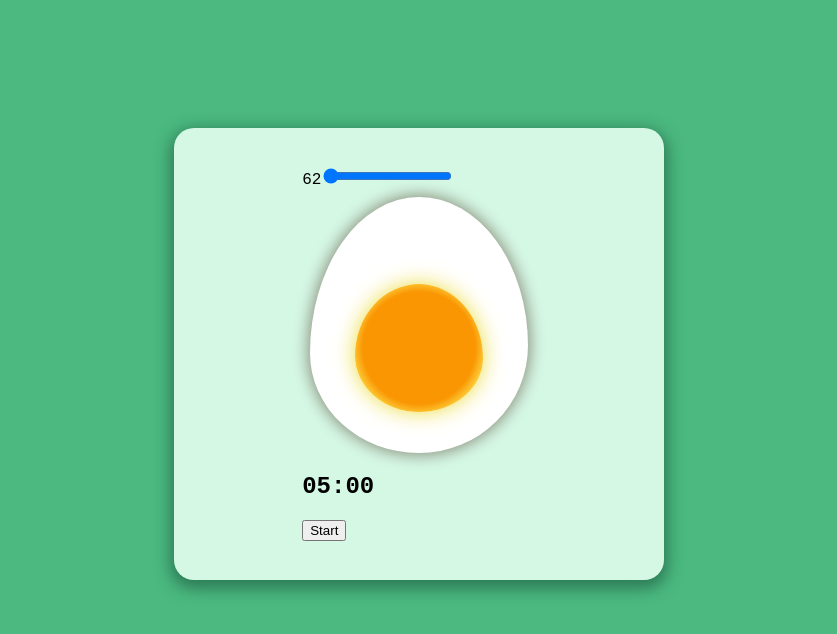
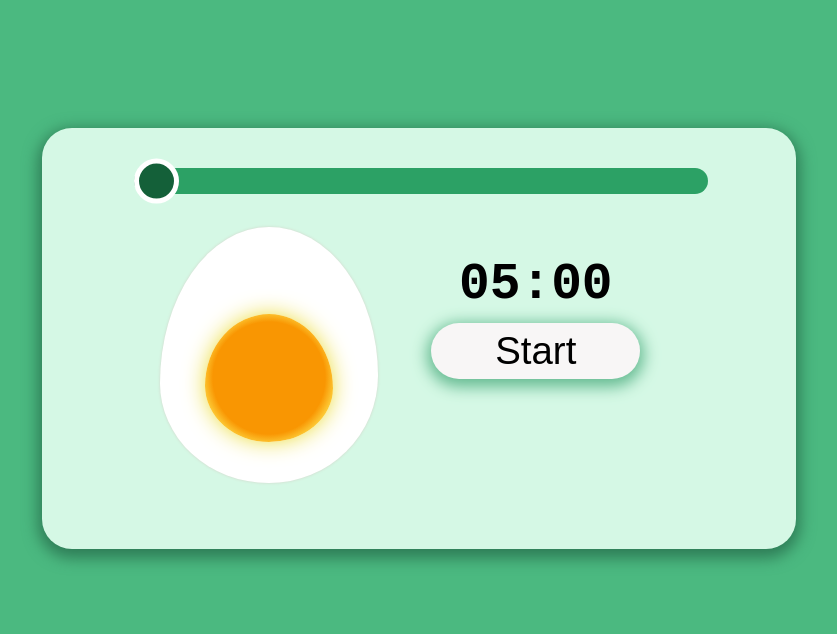
Before and after one commit to juliamanska/egg-timer-react, a React (Create React App) app: page / in a window 1280 px wide. Shown: the top 634 px of the page, without its empty margins (221-1058 px from the left). Built offline with nearby package versions, Linux system fonts and the light colour scheme.

Commit message:
Add style for a better general look of the timer

```diff
--- a/src/App.css
+++ b/src/App.css
@@ -40,8 +40,8 @@
 .timer{
   margin: 10vw;
   background: rgb(213, 248, 229);
-  padding: 3vw 10vw;
-  border-radius: 20px;
+  padding: 3vw 7vw;
+  border-radius: 30px;
   box-shadow: 0 5px 15px 4px rgb(46, 124, 86);
 }
 
@@ -53,7 +53,7 @@
   border-radius: 50% 50% 50% 50% / 61% 58% 42% 39%;
   width: 17vw;
   height: 20vw;
-  box-shadow: 0 0 15px 2px rgb(138, 143, 124);
+  box-shadow: 0 0 3px 0 rgb(211, 213, 202);
   position: relative;
 }
 
@@ -72,3 +72,61 @@
 #level{
   direction: rtl;
 }
+
+.egg-timer{
+  display: flex;
+  margin: 20px;
+}
+
+.start-time{
+  margin: 0 20px;
+  padding: 2vw;
+}
+
+.start-time h2{
+  font-size: 4vw;
+  display: flex;
+  justify-content: center;
+  margin: 10px 0;
+}
+
+.start-time button{
+  padding: 0.5vw 5vw;
+  font-size: 3vw;
+  border-radius: 5vh;
+  border: none;
+  outline: none;
+  background:rgb(248, 246, 246);
+  box-shadow: 0 4px 15px 4px rgb(102, 187, 146);
+  cursor: pointer;
+}
+
+input[type="range"] {
+  appearance: none;
+  background-color: transparent;
+  width: 100%;
+}
+
+input[type="range"]::-webkit-slider-runnable-track {
+  position: relative;
+  height: 2vw;
+  background-color: rgb(44, 161, 101);
+  border-radius: 5vw;
+}
+
+input[type="range"]::-webkit-slider-thumb {
+  box-sizing: border-box;
+  appearance: none;
+  position: relative;
+  background-color: rgb(20, 96, 57);
+  border: 5px solid white;
+  border-radius: 4vw;
+  width: 3.5vw;
+  height: 3.5vw;
+  top: 50%;
+  translate: 0 -50%;
+}
+
+label{
+  display: none;
+}
--- a/src/App.js
+++ b/src/App.js
@@ -6,11 +6,13 @@ import Timer from "./Components/Timer";
 function App() {
   return (
     <LevelProvider>
-      <div className="timer">
+      <section className="timer">
         <CookingSlider />
-        <Egg />
-        <Timer />
-      </div>
+        <div className="egg-timer">
+          <Egg />
+          <Timer />
+        </div>
+      </section>
     </LevelProvider>
   );
 }
--- a/src/Components/CookingSlider.js
+++ b/src/Components/CookingSlider.js
@@ -8,8 +8,7 @@ const CookingSlider = () => {
   return (
     <div>
       <form>
-        <label>
-          {displayLevelOfCooking}
+        <label>{displayLevelOfCooking}</label>
         <input
           type="range"
           id="level"
@@ -19,7 +18,6 @@ const CookingSlider = () => {
           onChange={handleLevelOfCooking}
           defaultValue={62}
         />
-        </label>
       </form>
     </div>
   );
--- a/src/Components/Timer.js
+++ b/src/Components/Timer.js
@@ -52,7 +52,7 @@ const Timer = () => {
   };
 
   return (
-    <div>
+    <div className="start-time">
       <h2>
         {formattedMinutes}:{formattedSeconds}
       </h2>
```
Lines whose indentation alone changed are shown as unchanged.
